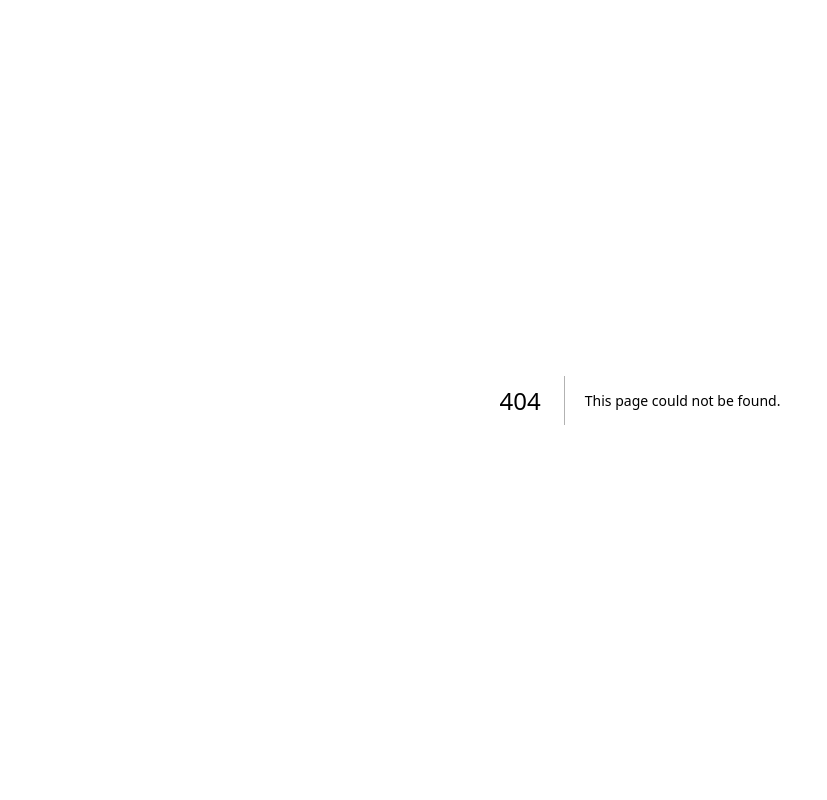
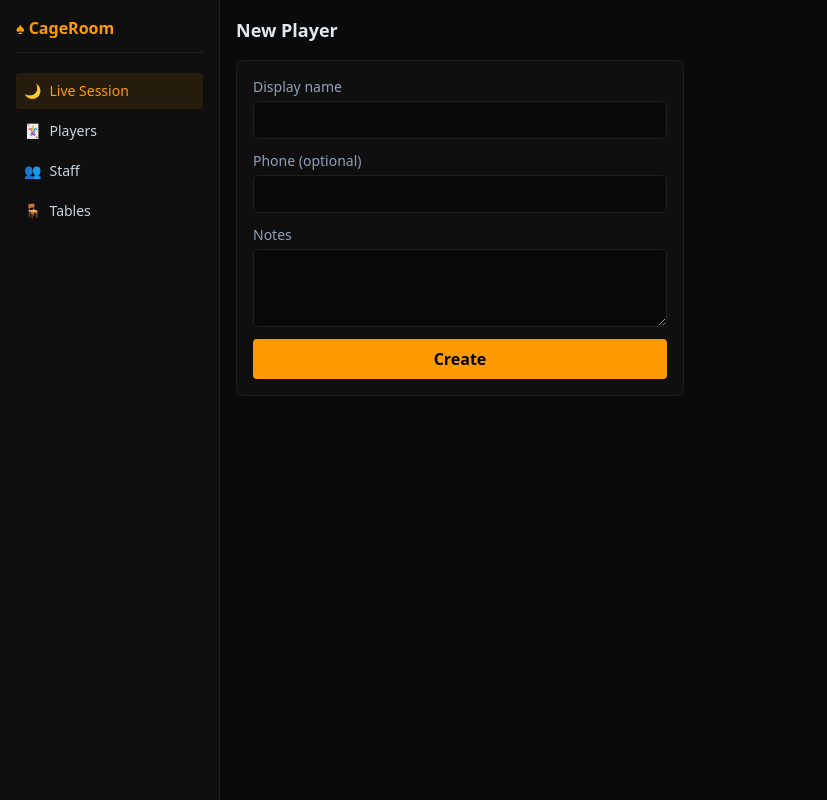
Before and after one commit to rjxxl/rakeledger, a Next.js app: page /players/new in a window 1280 px wide. Before the commit this address had no page. Shown: the whole page, without its empty margins (0-827 px from the left). Built offline with nearby package versions, Linux system fonts and the light colour scheme.

Commit message:
feat(players): list, create, edit

```diff
--- /dev/null
+++ b/app/(cashier)/_actions/players.ts
@@ -0,0 +1,26 @@
+"use server";
+
+import { revalidatePath } from "next/cache";
+import { redirect } from "next/navigation";
+import { prisma } from "@/lib/db";
+
+export async function createPlayer(formData: FormData) {
+  const displayName = formData.get("displayName")?.toString().trim();
+  const phone = formData.get("phone")?.toString().trim() || null;
+  const notes = formData.get("notes")?.toString().trim() || null;
+  if (!displayName) throw new Error("Player name is required");
+  await prisma.player.create({ data: { displayName, phone, notes } });
+  revalidatePath("/players");
+  redirect("/players");
+}
+
+export async function updatePlayer(formData: FormData) {
+  const id = formData.get("id")?.toString();
+  const displayName = formData.get("displayName")?.toString().trim();
+  const phone = formData.get("phone")?.toString().trim() || null;
+  const notes = formData.get("notes")?.toString().trim() || null;
+  if (!id || !displayName) throw new Error("Invalid player update");
+  await prisma.player.update({ where: { id }, data: { displayName, phone, notes } });
+  revalidatePath("/players");
+  redirect("/players");
+}
--- /dev/null
+++ b/app/(cashier)/players/[id]/page.tsx
@@ -0,0 +1,32 @@
+import { notFound } from "next/navigation";
+import { prisma } from "@/lib/db";
+import { updatePlayer } from "../../_actions/players";
+
+export default async function EditPlayerPage({ params }: { params: Promise<{ id: string }> }) {
+  const { id } = await params;
+  const player = await prisma.player.findUnique({ where: { id } });
+  if (!player) notFound();
+  return (
+    <div className="max-w-md">
+      <h2 className="text-lg font-semibold mb-4">Edit {player.displayName}</h2>
+      <form action={updatePlayer} className="flex flex-col gap-3 bg-[var(--color-panel)] border border-[var(--color-border)] rounded-lg p-4">
+        <input type="hidden" name="id" value={player.id} />
+        <label className="flex flex-col gap-1 text-sm">
+          <span className="text-slate-400">Display name</span>
+          <input name="displayName" required defaultValue={player.displayName} className="bg-black/40 border border-[var(--color-border)] rounded px-3 py-2" />
+        </label>
+        <label className="flex flex-col gap-1 text-sm">
+          <span className="text-slate-400">Phone</span>
+          <input name="phone" defaultValue={player.phone ?? ""} className="bg-black/40 border border-[var(--color-border)] rounded px-3 py-2" />
+        </label>
+        <label className="flex flex-col gap-1 text-sm">
+          <span className="text-slate-400">Notes</span>
+          <textarea name="notes" rows={3} defaultValue={player.notes ?? ""} className="bg-black/40 border border-[var(--color-border)] rounded px-3 py-2" />
+        </label>
+        <button type="submit" className="bg-amber-500 text-black font-semibold rounded px-4 py-2">
+          Save
+        </button>
+      </form>
+    </div>
+  );
+}
--- /dev/null
+++ b/app/(cashier)/players/new/page.tsx
@@ -0,0 +1,26 @@
+import { createPlayer } from "../../_actions/players";
+
+export default function NewPlayerPage() {
+  return (
+    <div className="max-w-md">
+      <h2 className="text-lg font-semibold mb-4">New Player</h2>
+      <form action={createPlayer} className="flex flex-col gap-3 bg-[var(--color-panel)] border border-[var(--color-border)] rounded-lg p-4">
+        <label className="flex flex-col gap-1 text-sm">
+          <span className="text-slate-400">Display name</span>
+          <input name="displayName" required className="bg-black/40 border border-[var(--color-border)] rounded px-3 py-2" />
+        </label>
+        <label className="flex flex-col gap-1 text-sm">
+          <span className="text-slate-400">Phone (optional)</span>
+          <input name="phone" className="bg-black/40 border border-[var(--color-border)] rounded px-3 py-2" />
+        </label>
+        <label className="flex flex-col gap-1 text-sm">
+          <span className="text-slate-400">Notes</span>
+          <textarea name="notes" rows={3} className="bg-black/40 border border-[var(--color-border)] rounded px-3 py-2" />
+        </label>
+        <button type="submit" className="bg-amber-500 text-black font-semibold rounded px-4 py-2">
+          Create
+        </button>
+      </form>
+    </div>
+  );
+}
--- /dev/null
+++ b/app/(cashier)/players/page.tsx
@@ -0,0 +1,30 @@
+import Link from "next/link";
+import { prisma } from "@/lib/db";
+
+export default async function PlayersPage() {
+  const players = await prisma.player.findMany({ orderBy: { displayName: "asc" } });
+  return (
+    <div>
+      <header className="flex justify-between items-center mb-4">
+        <h2 className="text-lg font-semibold">Players</h2>
+        <Link href="/players/new" className="bg-amber-500 text-black font-semibold rounded px-3 py-1.5 text-sm">
+          + New Player
+        </Link>
+      </header>
+      {players.length === 0 ? (
+        <p className="text-slate-500">No players yet. Add one to get started.</p>
+      ) : (
+        <ul className="bg-[var(--color-panel)] border border-[var(--color-border)] rounded-lg divide-y divide-[var(--color-border)]">
+          {players.map((p) => (
+            <li key={p.id}>
+              <Link href={`/players/${p.id}`} className="block px-4 py-3 hover:bg-white/5">
+                <div className="font-medium">{p.displayName}</div>
+                {p.phone && <div className="text-xs text-slate-500">{p.phone}</div>}
+              </Link>
+            </li>
+          ))}
+        </ul>
+      )}
+    </div>
+  );
+}
```
